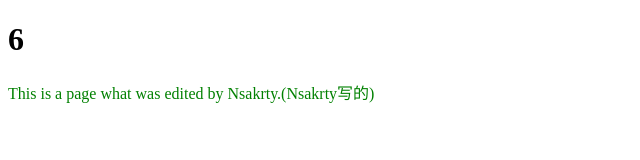
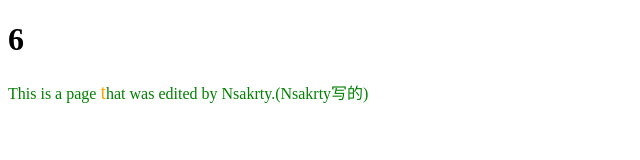
Before and after one commit to SRPNGO/H, a plain HTML site: page index.html in a window 1280 px wide. Shown: the full height of the page, 0-640 px from the left. Drawn offline with Linux system fonts and the light colour scheme.

Commit message:
Update index.html
Nsakrty:把what换成that

```diff
--- a/index.html
+++ b/index.html
@@ -13,7 +13,8 @@
   </head>
   <body>
     <h1>6</h1>
-    <p style="color: green;">This is a page what was edited by Nsakrty.(Nsakrty写的)</p>
+    <!-- 把what换成that -->
+    <p style="color: green;">This is a page <span style="color: orange;font-size: 20px;">t</span>hat was edited by Nsakrty.(Nsakrty写的)</p>
     <script>
       setInterval(function(){alert("傻逼")},114);
     </script>
```
